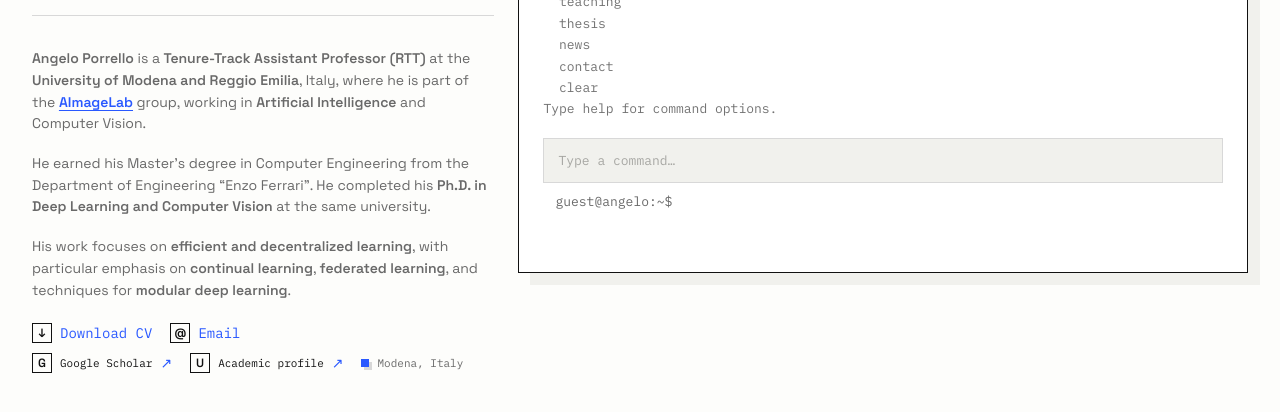
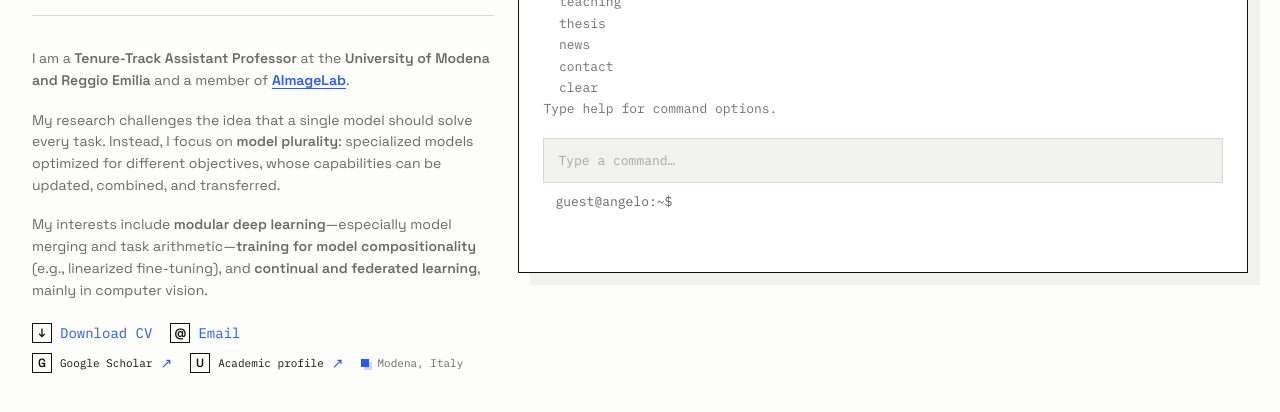
Before and after one commit to angpo/angpo.github.io, a plain HTML site: page index.html in a window 1280 px wide. Shown: the part 336-748 px from the top of the page. Drawn offline with Linux system fonts and the light colour scheme.

Commit message:
Update homepage research bio

```diff
--- a/index.html
+++ b/index.html
@@ -47,9 +47,9 @@
           <h1 id="page-title">Angelo<br /><em>Porrello.</em></h1>
           <div class="title-rule" aria-hidden="true"></div>
           <div class="intro-copy">
-            <p><strong>Angelo Porrello</strong> is a <strong>Tenure-Track Assistant Professor (RTT)</strong> at the <strong>University of Modena and Reggio Emilia</strong>, Italy, where he is part of the <a href="https://aimagelab.unimore.it" target="_blank" rel="noopener"><strong>AImageLab</strong></a> group, working in <strong>Artificial Intelligence</strong> and Computer Vision.</p>
-            <p>He earned his Master’s degree in Computer Engineering from the Department of Engineering “Enzo Ferrari”. He completed his <strong>Ph.D. in Deep Learning and Computer Vision</strong> at the same university.</p>
-            <p>His work focuses on <strong>efficient and decentralized learning</strong>, with particular emphasis on <strong>continual learning</strong>, <strong>federated learning</strong>, and techniques for <strong>modular deep learning</strong>.</p>
+            <p>I am a <strong>Tenure-Track Assistant Professor</strong> at the <strong>University of Modena and Reggio Emilia</strong> and a member of <a href="https://aimagelab.unimore.it" target="_blank" rel="noopener"><strong>AImageLab</strong></a>.</p>
+            <p>My research challenges the idea that a single model should solve every task. Instead, I focus on <strong>model plurality</strong>: specialized models optimized for different objectives, whose capabilities can be updated, combined, and transferred.</p>
+            <p>My interests include <strong>modular deep learning</strong>—especially model merging and task arithmetic—<strong>training for model compositionality</strong> (e.g., linearized fine-tuning), and <strong>continual and federated learning</strong>, mainly in computer vision.</p>
           </div>
           <nav class="profile-links" aria-label="Academic profiles"><div class="profile-links-row"><a href="cv_porrello.pdf" target="_blank" rel="noopener"><span class="link-icon" aria-hidden="true">↓</span><span>Download CV</span></a><a href="mailto:angelo.porrello@unimore.it"><span class="link-icon" aria-hidden="true">@</span><span>Email</span></a></div><div class="profile-links-row"><a href="https://scholar.google.com/citations?view_op=search_authors&mauthors=Angelo+Porrello+UNIMORE" target="_blank" rel="noopener"><span class="link-icon" aria-hidden="true">G</span><span>Google Scholar</span><span aria-hidden="true">↗</span></a><a href="https://unimore.unifind.cineca.it/get/person/096711" target="_blank" rel="noopener"><span class="link-icon" aria-hidden="true">U</span><span>Academic profile</span><span aria-hidden="true">↗</span></a><span class="profile-location"><span aria-hidden="true"></span>Modena, Italy</span></div></nav>
         </div>
```
Also changed, not shown: 1 other file.
